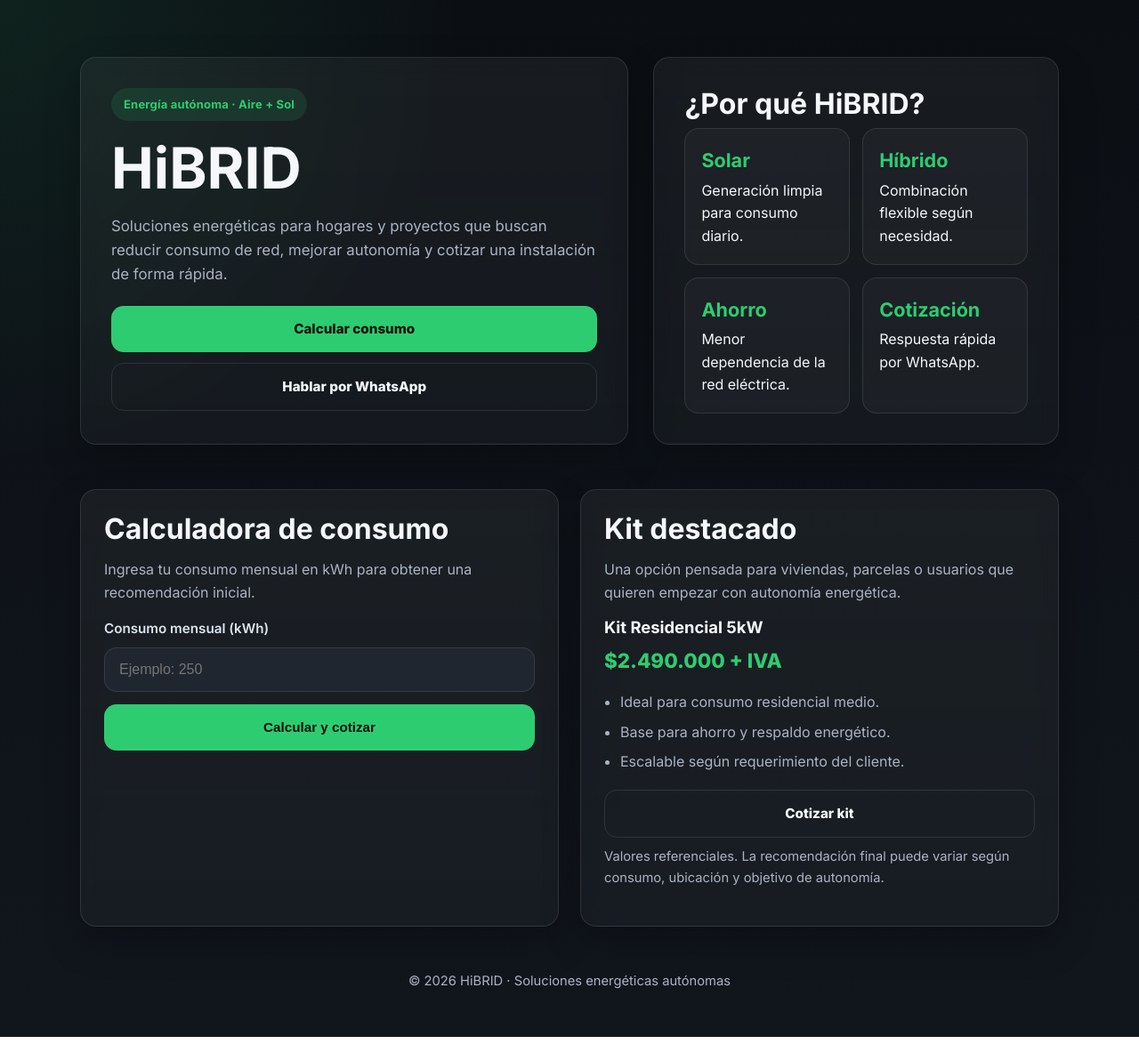
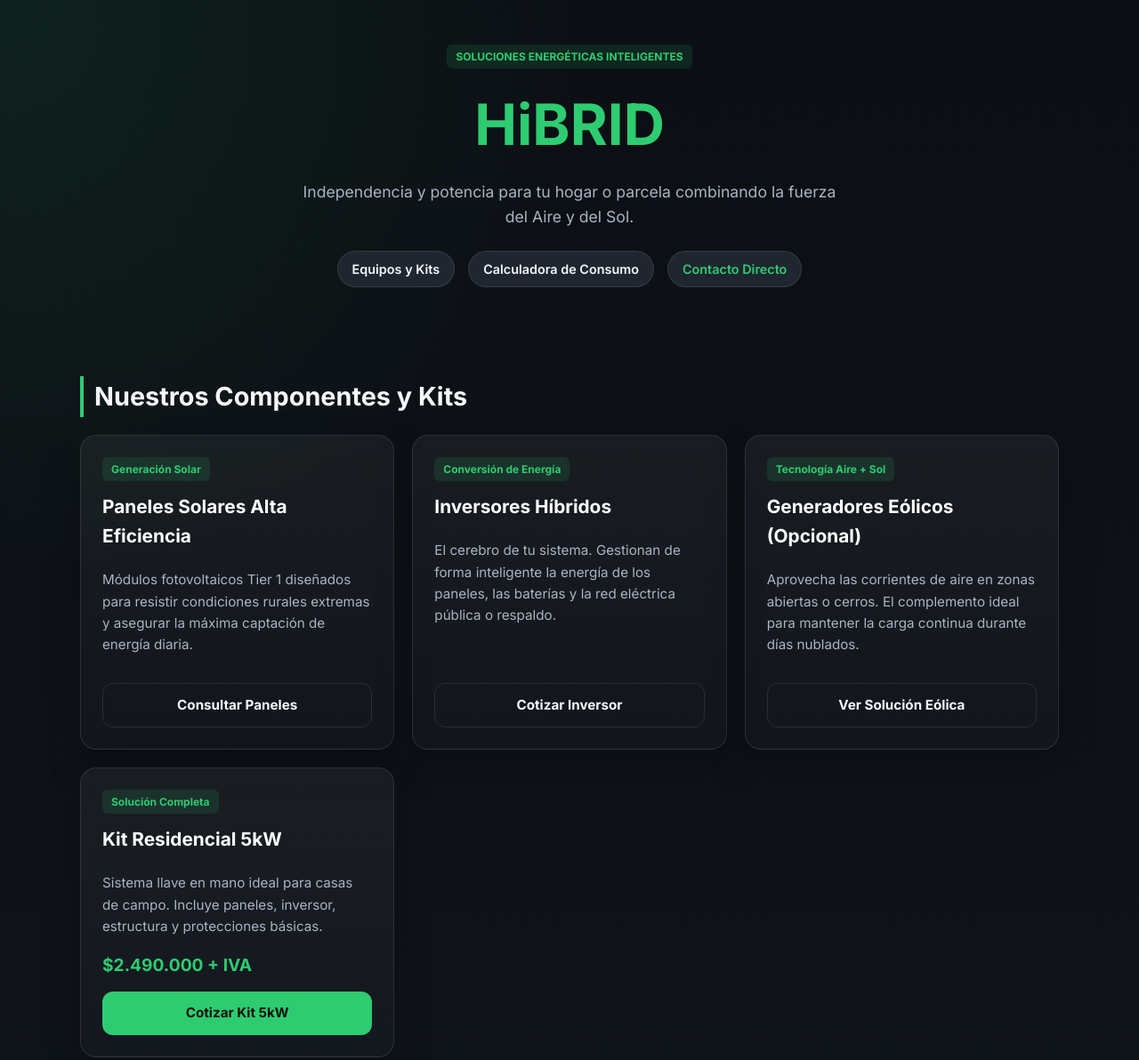
Before and after one commit to hibridenergia-alt/Hibrid.energia, a plain HTML site: page index.html in a window 1280 px wide. Shown: the top 1192 px of the page at 89% size. Before the commit the page ends 1166 px from the top, so only its background shows below. Drawn offline with Linux system fonts and the light colour scheme.

Commit message:
Update index.html

```diff
--- a/index.html
+++ b/index.html
@@ -3,8 +3,8 @@
 <head>
   <meta charset="UTF-8" />
   <meta name="viewport" content="width=device-width, initial-scale=1.0" />
-  <title>HiBRID | Soluciones Energéticas</title>
-  <meta name="description" content="HiBRID ofrece soluciones energéticas autónomas con energía solar y apoyo eólico. Calcula tu consumo y solicita una cotización por WhatsApp." />
+  <title>HiBRID | Soluciones Energéticas - Aire y Sol</title>
+  <meta name="description" content="Sistemas híbridos, paneles solares, inversores y generación eólica para autonomía total en Chile." />
   <link rel="preconnect" href="https://fonts.googleapis.com">
   <link rel="preconnect" href="https://fonts.gstatic.com" crossorigin>
   <link href="https://fonts.googleapis.com/css2?family=Inter:wght@400;500;600;700;800&display=swap" rel="stylesheet">
@@ -21,458 +21,195 @@
       --primary: #2ecc71;
       --primary-dark: #21b863;
       --primary-soft: rgba(46, 204, 113, 0.12);
-      --warning: #f39c12;
-      --danger: #ff6b6b;
       --shadow: 0 18px 40px rgba(0,0,0,0.25);
       --radius: 18px;
-      --radius-sm: 12px;
-      --max: 1100px;
     }
 
-    * {
-      box-sizing: border-box;
-    }
-
-    html {
-      scroll-behavior: smooth;
-    }
-
+    * { box-sizing: border-box; }
+    html { scroll-behavior: smooth; }
     body {
       margin: 0;
       font-family: 'Inter', sans-serif;
-      background:
-        radial-gradient(circle at top left, rgba(46, 204, 113, 0.10), transparent 30%),
-        linear-gradient(180deg, #0b0f14 0%, #11161d 100%);
+      background: radial-gradient(circle at top left, rgba(46, 204, 113, 0.10), transparent 30%), linear-gradient(180deg, #0b0f14 0%, #11161d 100%);
       color: var(--text);
       line-height: 1.6;
     }
 
-    a {
-      color: inherit;
-      text-decoration: none;
+    a { color: inherit; text-decoration: none; }
+    .container { width: min(92%, 1100px); margin: 0 auto; }
+
+    header.hero { padding: 50px 0 30px; text-align: center; }
+    h1 { font-size: clamp(2.5rem, 5vw, 4rem); margin: 0 0 10px; color: var(--primary); }
+    .lead { color: var(--muted); font-size: 1.1rem; max-width: 600px; margin: 0 auto 24px; }
+
+    .nav-links { display: flex; justify-content: center; gap: 15px; margin-bottom: 30px; flex-wrap: wrap; }
+    .nav-link { background: var(--surface-2); border: 1px solid var(--border); padding: 8px 16px; border-radius: 999px; font-size: 0.9rem; font-weight: 600; }
+    .nav-link:hover { border-color: var(--primary); }
+
+    .section-title { font-size: 1.8rem; margin: 40px 0 20px; border-left: 4px solid var(--primary); padding-left: 12px; }
+
+    .grid-products { display: grid; grid-template-columns: repeat(auto-fit, minmax(280px, 1fr)); gap: 20px; margin-bottom: 40px; }
+
+    .card {
+      background: linear-gradient(180deg, rgba(255,255,255,0.05), rgba(255,255,255,0.02));
+      border: 1px solid var(--border);
+      border-radius: var(--radius);
+      padding: 24px;
+      box-shadow: var(--shadow);
+      display: flex;
+      flex-direction: column;
+      justify-content: space-between;
     }
 
-    .container {
-      width: min(92%, var(--max));
-      margin: 0 auto;
+    .card h3 { margin-top: 0; color: #fff; font-size: 1.3rem; }
+    .card p { color: var(--muted); font-size: 0.95rem; }
+    .tag { display: inline-block; background: var(--primary-soft); color: var(--primary); padding: 4px 10px; border-radius: 6px; font-size: 0.75rem; font-weight: 700; margin-bottom: 12px; }
+
+    .btn {
+      display: inline-flex; justify-content: center; align-items: center;
+      width: 100%; min-height: 48px; padding: 12px;
+      border: none; border-radius: 12px; font-weight: 700; font-size: 0.95rem;
+      cursor: pointer; transition: 0.2s ease; text-align: center; margin-top: 15px;
     }
+    .btn-primary { background: var(--primary); color: #08120d; }
+    .btn-primary:hover { background: var(--primary-dark); }
+    .btn-outline { background: transparent; border: 1px solid var(--border); color: var(--text); }
+    .btn-outline:hover { background: rgba(255,255,255,0.05); border-color: var(--primary); }
 
-    .hero {
-      padding: 64px 0 32px;
-    }
+    /* Calculadora Box */
+    .calc-section { background: var(--surface); border: 1px solid var(--border); border-radius: var(--radius); padding: 30px; margin-bottom: 50px; }
+    input { width: 100%; padding: 14px; border-radius: 12px; border: 1px solid var(--border); background: var(--surface-2); color: var(--text); font-size: 1rem; margin: 12px 0; outline: none; }
+    input:focus { border-color: var(--primary); }
 
-    .hero-grid {
-      display: grid;
-      grid-template-columns: 1.15fr 0.85fr;
-      gap: 28px;
-      align-items: stretch;
-    }
+    .result { margin-top: 20px; padding: 20px; border-radius: 12px; background: rgba(255,255,255,0.03); border: 1px solid var(--border); display: none; }
+    .result.show { display: block; }
+    .badge { display: inline-block; padding: 5px 10px; border-radius: 999px; font-size: 0.8rem; font-weight: 700; }
+    .badge.low { background: rgba(46, 204, 113, 0.15); color: #79f0ab; }
+    .badge.medium { background: rgba(243, 156, 18, 0.15); color: #ffc76a; }
+    .badge.high { background: rgba(255, 107, 107, 0.15); color: #ff9c9c; }
 
-    .hero-box,
-    .card {
-      background: linear-gradient(180deg, rgba(255,255,255,0.05), rgba(255,255,255,0.03));
-      border: 1px solid var(--border);
-      border-radius: var(--radius);
-      box-shadow: var(--shadow);
-      backdrop-filter: blur(10px);
-    }
-
-    .hero-box {
-      padding: 34px;
-    }
-
-    .eyebrow {
-      display: inline-flex;
-      align-items: center;
-      gap: 8px;
-      background: var(--primary-soft);
-      color: var(--primary);
-      padding: 8px 14px;
-      border-radius: 999px;
-      font-size: 13px;
-      font-weight: 700;
-      letter-spacing: 0.2px;
-      margin-bottom: 18px;
-    }
-
-    h1, h2, h3 {
-      margin-top: 0;
-      line-height: 1.1;
-    }
-
-    h1 {
-      font-size: clamp(2.2rem, 5vw, 4.2rem);
-      margin-bottom: 14px;
-    }
-
-    h2 {
-      font-size: clamp(1.4rem, 3vw, 2rem);
-      margin-bottom: 10px;
-    }
-
-    h3 {
-      font-size: 1.15rem;
-      margin-bottom: 8px;
-    }
-
-    .lead {
-      color: var(--muted);
-      font-size: 1.05rem;
-      max-width: 58ch;
-      margin-bottom: 22px;
-    }
-
-    .hero-actions {
-      display: flex;
-      flex-wrap: wrap;
-      gap: 12px;
-      margin-top: 18px;
-    }
-
-    .btn,
-    button.btn {
-      display: inline-flex;
-      justify-content: center;
-      align-items: center;
-      gap: 10px;
-      width: 100%;
-      min-height: 52px;
-      padding: 14px 18px;
-      border: none;
-      border-radius: 14px;
-      font-weight: 800;
-      font-size: 0.95rem;
-      cursor: pointer;
-      transition: 0.25s ease;
-      text-align: center;
-    }
-
-    .btn-primary {
-      background: var(--primary);
-      color: #08120d;
-    }
-
-    .btn-primary:hover {
-      background: var(--primary-dark);
-      transform: translateY(-1px);
-    }
-
-    .btn-secondary {
-      background: transparent;
-      color: var(--text);
-      border: 1px solid var(--border);
-    }
-
-    .btn-secondary:hover {
-      background: rgba(255,255,255,0.05);
-    }
-
-    .stats {
-      display: grid;
-      grid-template-columns: repeat(2, 1fr);
-      gap: 14px;
-    }
-
-    .stat {
-      padding: 18px;
-      border-radius: 16px;
-      background: rgba(255,255,255,0.03);
-      border: 1px solid var(--border);
-    }
-
-    .stat strong {
-      display: block;
-      font-size: 1.35rem;
-      color: var(--primary);
-      margin-bottom: 4px;
-    }
-
-    .section {
-      padding: 18px 0 40px;
-    }
-
-    .grid {
-      display: grid;
-      grid-template-columns: 1fr 1fr;
-      gap: 24px;
-    }
-
-    .card {
-      padding: 26px;
-    }
-
-    .card p {
-      color: var(--muted);
-      margin-bottom: 16px;
-    }
-
-    label {
-      display: block;
-      font-size: 0.95rem;
-      font-weight: 600;
-      margin-bottom: 8px;
-      color: #dbe4ef;
-    }
-
-    input {
-      width: 100%;
-      padding: 15px 16px;
-      border-radius: 14px;
-      border: 1px solid var(--border);
-      background: var(--surface-2);
-      color: var(--text);
-      outline: none;
-      font-size: 1rem;
-      margin-bottom: 14px;
-    }
-
-    input:focus {
-      border-color: var(--primary);
-      box-shadow: 0 0 0 4px rgba(46, 204, 113, 0.16);
-    }
-
-    .result {
-      margin-top: 18px;
-      padding: 18px;
-      border-radius: 14px;
-      background: rgba(255,255,255,0.04);
-      border: 1px solid var(--border);
-      display: none;
-    }
-
-    .result.show {
-      display: block;
-      animation: fadeIn .25s ease;
-    }
-
-    .badge {
-      display: inline-block;
-      margin-top: 10px;
-      padding: 7px 12px;
-      border-radius: 999px;
-      font-size: 0.82rem;
-      font-weight: 700;
-    }
-
-    .badge.low {
-      background: rgba(46, 204, 113, 0.16);
-      color: #79f0ab;
-    }
-
-    .badge.medium {
-      background: rgba(243, 156, 18, 0.16);
-      color: #ffc76a;
-    }
-
-    .badge.high {
-      background: rgba(255, 107, 107, 0.16);
-      color: #ff9c9c;
-    }
-
-    .kit-list {
-      display: grid;
-      gap: 18px;
-    }
-
-    .kit-price {
-      font-size: 1.4rem;
-      font-weight: 800;
-      color: var(--primary);
-      margin: 10px 0 16px;
-    }
-
-    .kit-features {
-      padding-left: 18px;
-      margin: 0 0 18px;
-      color: var(--muted);
-    }
-
-    .kit-features li {
-      margin-bottom: 8px;
-    }
-
-    .note {
-      font-size: 0.92rem;
-      color: var(--muted);
-      margin-top: 10px;
-    }
-
-    footer {
-      padding: 10px 0 50px;
-      color: var(--muted);
-      text-align: center;
-      font-size: 0.92rem;
-    }
-
-    @keyframes fadeIn {
-      from { opacity: 0; transform: translateY(6px); }
-      to { opacity: 1; transform: translateY(0); }
-    }
-
-    @media (max-width: 860px) {
-      .hero-grid,
-      .grid {
-        grid-template-columns: 1fr;
-      }
-
-      .hero {
-        padding-top: 36px;
-      }
-
-      .hero-box,
-      .card {
-        padding: 22px;
-      }
-
-      .stats {
-        grid-template-columns: 1fr;
-      }
-
-      .hero-actions {
-        flex-direction: column;
-      }
-    }
+    footer { text-align: center; padding: 30px 0; color: var(--muted); font-size: 0.9rem; border-top: 1px solid var(--border); }
   </style>
 </head>
 <body>
-  <header class="hero">
-    <div class="container hero-grid">
-      <div class="hero-box">
-        <span class="eyebrow">Energía autónoma · Aire + Sol</span>
-        <h1>HiBRID</h1>
-        <p class="lead">
-          Soluciones energéticas para hogares y proyectos que buscan reducir consumo de red,
-          mejorar autonomía y cotizar una instalación de forma rápida.
-        </p>
 
-        <div class="hero-actions">
-          <a class="btn btn-primary" href="#calculadora">Calcular consumo</a>
-          <a class="btn btn-secondary" href="https://wa.me/56956139055?text=Hola%2C%20quiero%20informaci%C3%B3n%20sobre%20sus%20kits%20energ%C3%A9ticos." target="_blank" rel="noopener noreferrer">Hablar por WhatsApp</a>
-        </div>
-      </div>
+  <header class="hero container">
+    <span class="tag">SOLUCIONES ENERGÉTICAS INTELIGENTES</span>
+    <h1>HiBRID</h1>
+    <p class="lead">Independencia y potencia para tu hogar o parcela combinando la fuerza del Aire y del Sol.</p>
 
-      <div class="hero-box">
-        <h2>¿Por qué HiBRID?</h2>
-        <div class="stats">
-          <div class="stat">
-            <strong>Solar</strong>
-            Generación limpia para consumo diario.
-          </div>
-          <div class="stat">
-            <strong>Híbrido</strong>
-            Combinación flexible según necesidad.
-          </div>
-          <div class="stat">
-            <strong>Ahorro</strong>
-            Menor dependencia de la red eléctrica.
-          </div>
-          <div class="stat">
-            <strong>Cotización</strong>
-            Respuesta rápida por WhatsApp.
-          </div>
-        </div>
-      </div>
+    <div class="nav-links">
+      <a href="#productos" class="nav-link">Equipos y Kits</a>
+      <a href="#calculadora" class="nav-link">Calculadora de Consumo</a>
+      <a href="https://wa.me/56956139055?text=Hola,%20quiero%20asesoría%20personalizada%20con%20HiBRID." class="nav-link" style="color: var(--primary);">Contacto Directo</a>
     </div>
   </header>
 
   <main class="container">
-    <section class="section grid" id="calculadora">
+
+    <!-- SECCIÓN DE PRODUCTOS Y COMPONENTES VISUALES -->
+    <h2 class="section-title" id="productos">Nuestros Componentes y Kits</h2>
+    <div class="grid-products">
+
       <article class="card">
-        <h2>Calculadora de consumo</h2>
-        <p>Ingresa tu consumo mensual en kWh para obtener una recomendación inicial.</p>
-
-        <label for="kwh">Consumo mensual (kWh)</label>
-        <input
-          type="number"
-          id="kwh"
-          min="1"
-          step="1"
-          placeholder="Ejemplo: 250"
-          inputmode="numeric"
-        />
-
-        <button class="btn btn-primary" onclick="calcular()">Calcular y cotizar</button>
-
-        <div id="resultado" class="result" aria-live="polite"></div>
+        <div>
+          <span class="tag">Generación Solar</span>
+          <h3>Paneles Solares Alta Eficiencia</h3>
+          <p>Módulos fotovoltaicos Tier 1 diseñados para resistir condiciones rurales extremas y asegurar la máxima captación de energía diaria.</p>
+        </div>
+        <a href="https://wa.me/56956139055?text=Hola,%20me%20interesan%20los%20Paneles%20Solares.%20Quiero%20saber%20disponibilidad." class="btn btn-outline" target="_blank">Consultar Paneles</a>
       </article>
 
       <article class="card">
-        <h2>Kit destacado</h2>
-        <p>Una opción pensada para viviendas, parcelas o usuarios que quieren empezar con autonomía energética.</p>
+        <div>
+          <span class="tag">Conversión de Energía</span>
+          <h3>Inversores Híbridos</h3>
+          <p>El cerebro de tu sistema. Gestionan de forma inteligente la energía de los paneles, las baterías y la red eléctrica pública o respaldo.</p>
+        </div>
+        <a href="https://wa.me/56956139055?text=Hola,%20me%20interesa%20cotizar%20un%20Inversor%20Híbrido." class="btn btn-outline" target="_blank">Cotizar Inversor</a>
+      </article>
 
-        <div class="kit-list">
-          <div>
-            <h3>Kit Residencial 5kW</h3>
-            <div class="kit-price">$2.490.000 + IVA</div>
-            <ul class="kit-features">
-              <li>Ideal para consumo residencial medio.</li>
-              <li>Base para ahorro y respaldo energético.</li>
-              <li>Escalable según requerimiento del cliente.</li>
-            </ul>
-            <a
-              class="btn btn-secondary"
-              href="https://wa.me/56956139055?text=Hola%2C%20me%20interesa%20el%20Kit%20Residencial%205kW.%20Quiero%20recibir%20una%20cotizaci%C3%B3n."
-              target="_blank"
-              rel="noopener noreferrer"
-            >
-              Cotizar kit
-            </a>
-          </div>
+      <article class="card">
+        <div>
+          <span class="tag">Tecnología Aire + Sol</span>
+          <h3>Generadores Eólicos (Opcional)</h3>
+          <p>Aprovecha las corrientes de aire en zonas abiertas o cerros. El complemento ideal para mantener la carga continua durante días nublados.</p>
         </div>
+        <a href="https://wa.me/56956139055?text=Hola,%20quiero%20saber%20más%20sobre%20los%20Generadores%20Eólicos." class="btn btn-outline" target="_blank">Ver Solución Eólica</a>
+      </article>
 
-        <p class="note">Valores referenciales. La recomendación final puede variar según consumo, ubicación y objetivo de autonomía.</p>
+      <article class="card">
+        <div>
+          <span class="tag">Solución Completa</span>
+          <h3>Kit Residencial 5kW</h3>
+          <p>Sistema llave en mano ideal para casas de campo. Incluye paneles, inversor, estructura y protecciones básicas.</p>
+          <strong style="color: var(--primary); font-size: 1.2rem; display: block; margin-top: 10px;">$2.490.000 + IVA</strong>
+        </div>
+        <a href="https://wa.me/56956139055?text=Hola,%20me%20interesa%20el%20Kit%20Residencial%205kW.%20Clasificación:%20MEDIO" class="btn btn-primary" target="_blank">Cotizar Kit 5kW</a>
       </article>
+
+    </div>
+
+    <!-- SECCIÓN CALCULADORA INTELIGENTE -->
+    <section class="calc-section" id="calculadora">
+      <h2>Calculadora y Asistente de Dimensionamiento</h2>
+      <p style="color: var(--muted); margin-bottom: 20px;">¿No sabes qué equipo necesitas? Ingresa tu consumo mensual aproximado en kWh para que el sistema te sugiera el kit perfecto y filtre tu requerimiento.</p>
+
+      <label for="kwh" style="font-weight: 600;">Tu consumo mensual (kWh)</label>
+      <input type="number" id="kwh" placeholder="Ej: 250" min="1">
+      <button class="btn btn-primary" onclick="calcular()">Calcular y Obtener Recomendación</button>
+
+      <div id="resultado" class="result"></div>
     </section>
+
   </main>
 
   <footer>
-    © 2026 HiBRID · Soluciones energéticas autónomas
+    <p>© 2026 HiBRID · Soluciones Energéticas. Todos los derechos reservados.</p>
   </footer>
 
   <script>
     function calcular() {
-      const input = document.getElementById('kwh');
+      const kwh = Number(document.getElementById('kwh').value);
       const resultado = document.getElementById('resultado');
-      const kwh = Number(input.value);
 
       if (!kwh || kwh <= 0) {
-        alert('Por favor ingresa un consumo mensual válido.');
-        input.focus();
+        alert("Por favor ingresa un valor válido de kWh.");
         return;
       }
 
       let urgencia = '';
-      let urgenciaClase = '';
-      let kit = '';
-      let rango = '';
+      let badgeClass = '';
+      let kitRecomendado = '';
+      let descripcion = '';
 
       if (kwh <= 150) {
-        urgencia = 'BAJO';
-        urgenciaClase = 'low';
-        kit = 'Kit Base Residencial';
-        rango = 'Sistema inicial para consumos bajos o respaldo parcial.';
+        urgencia = 'BAJO (Proyecto Inicial)';
+        badgeClass = 'low';
+        kitRecomendado = 'Kit Base Residencial / Solar Directo';
+        descripcion = 'Ideal para consumos acotados, iluminación y equipos menores.';
       } else if (kwh <= 300) {
         urgencia = 'MEDIO';
-        urgenciaClase = 'medium';
-        kit = 'Kit Residencial 5kW';
-        rango = 'Buena alternativa para ahorro y operación residencial media.';
+        badgeClass = 'medium';
+        kitRecomendado = 'Kit Residencial 5kW';
+        descripcion = 'Perfecto para viviendas con refrigerador, luces, TV y electrodomésticos habituales.';
       } else {
         urgencia = 'URGENTE / ALTO CONSUMO';
-        urgenciaClase = 'high';
-        kit = 'Kit Autonomía Total';
-        rango = 'Recomendado evaluar una solución híbrida de mayor capacidad.';
+        badgeClass = 'high';
+        kitRecomendado = 'Kit Autonomía Total (Híbrido + Eólico opcional)';
+        descripcion = 'Requiere un sistema robusto con mayor capacidad de almacenamiento y potencia instalada.';
       }
 
-      const mensaje = `Hola, mi consumo mensual es de ${kwh} kWh. Me recomendaron el ${kit}. Clasificación: ${urgencia}. Quiero una cotización.`;
-      const link = `https://wa.me/56956139055?text=${encodeURIComponent(mensaje)}`;
+      const mensaje = `Hola, mi consumo mensual es de ${kwh} kWh. El sistema me recomendó el ${kitRecomendado}. Clasificación: ${urgencia}. Deseo avanzar con la cotización.`;
+      const linkWhatsApp = `https://wa.me/56956139055?text=${encodeURIComponent(mensaje)}`;
 
-      resultado.className = 'result show';
+      resultado.className = "result show";
       resultado.innerHTML = `
-        <h3>Resultado estimado</h3>
-        <p><strong>Kit recomendado:</strong> ${kit}</p>
-        <p><strong>Perfil de consumo:</strong> <span class="badge ${urgenciaClase}">${urgencia}</span></p>
-        <p>${rango}</p>
-        <a class="btn btn-primary" href="${link}" target="_blank" rel="noopener noreferrer">Solicitar presupuesto</a>
+        <h3 style="color: var(--primary); margin-top:0;">Resultado del Análisis</h3>
+        <p><strong>Recomendación:</strong> ${kitRecomendado}</p>
+        <p><strong>Detalle:</strong> ${descripcion}</p>
+        <p><strong>Prioridad de Cliente:</strong> <span class="badge ${badgeClass}">${urgencia}</span></p>
+        <a href="${linkWhatsApp}" class="btn btn-primary" target="_blank" style="margin-top: 15px;">Enviar este resultado a mi WhatsApp</a>
       `;
     }
   </script>
```
